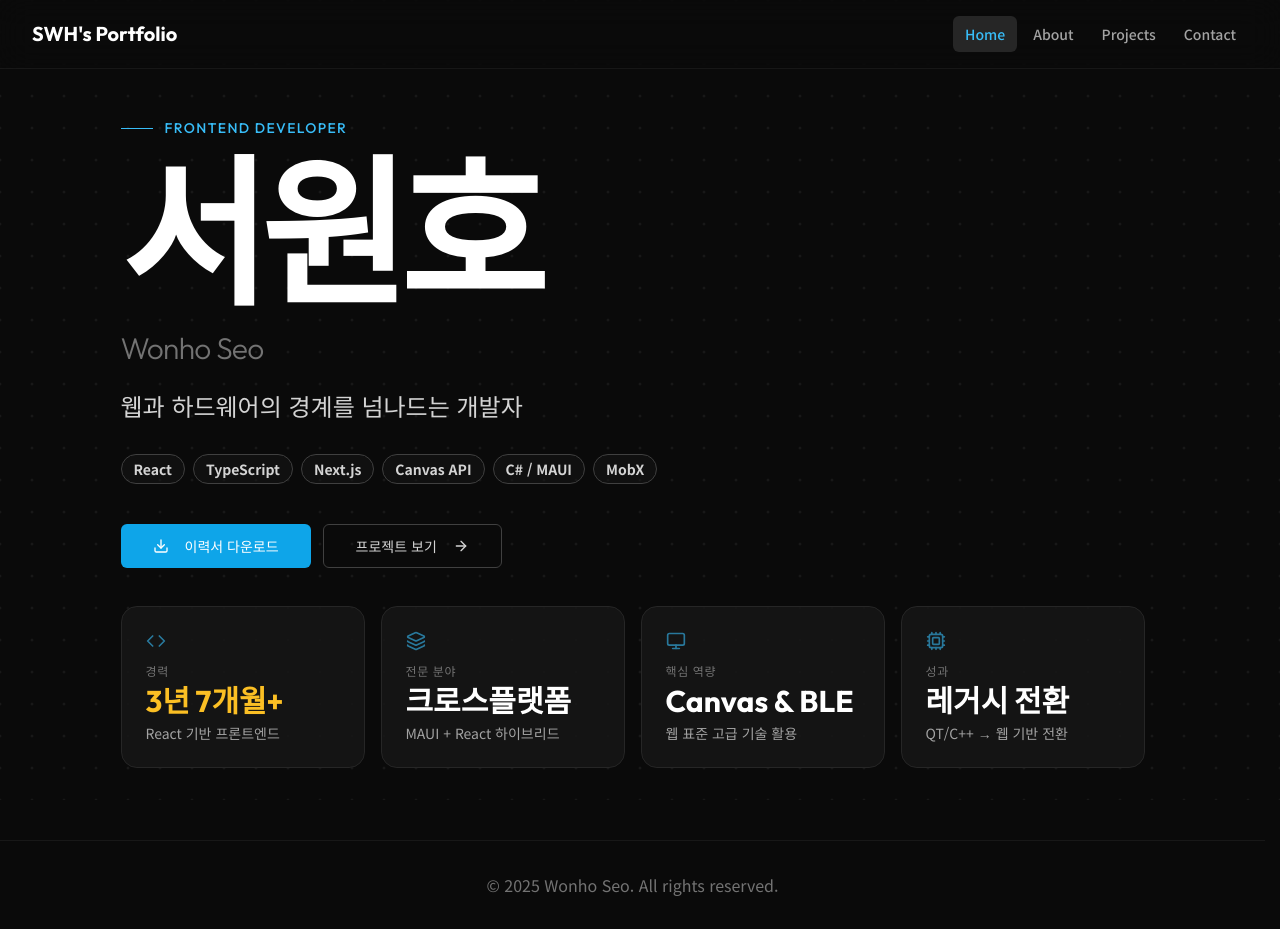
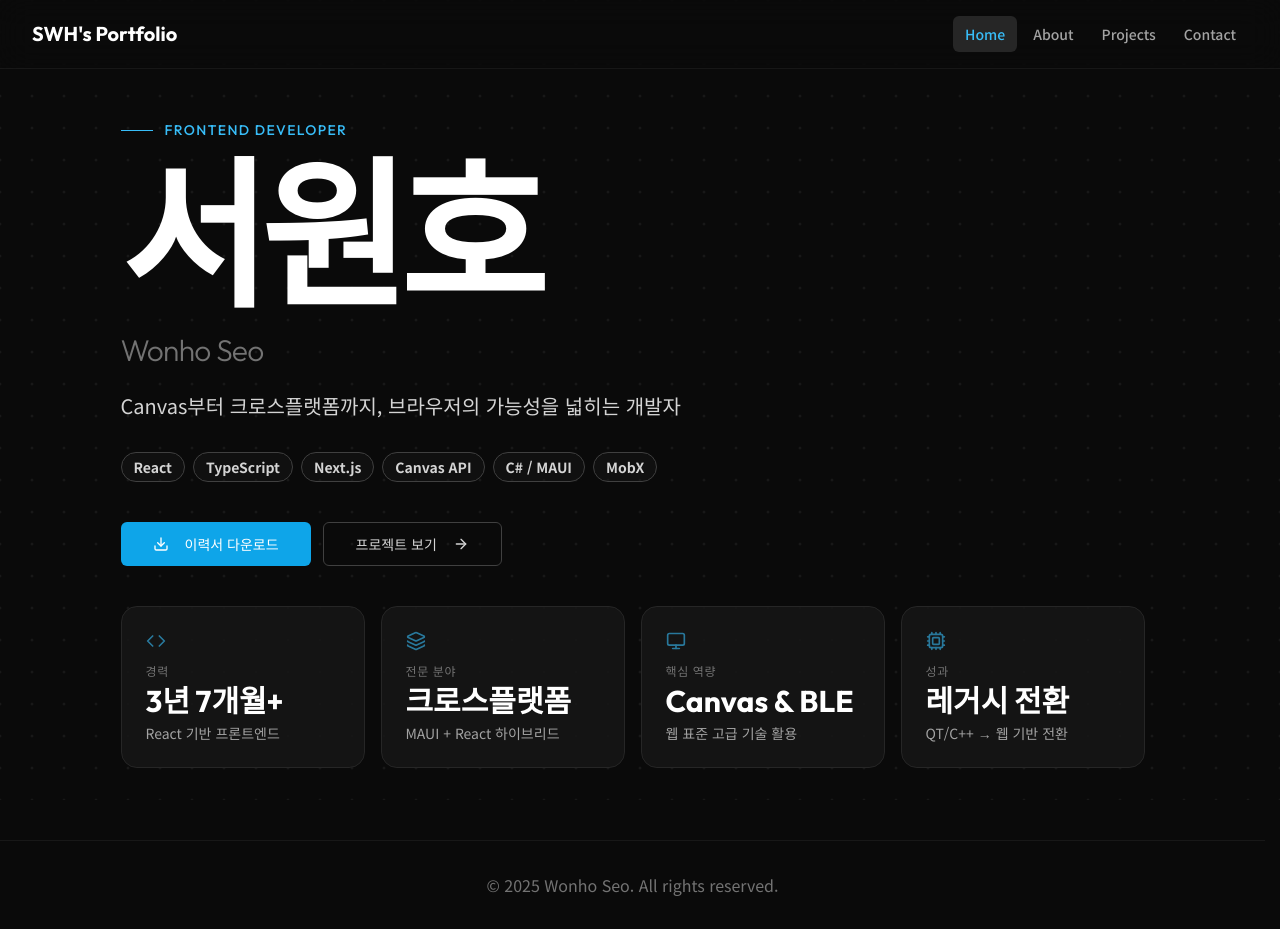
Before and after one commit to Wonho-SIML/siml-portfolio, a Next.js app: page / in a window 1280 px wide. Built offline with nearby package versions, Linux system fonts and the light colour scheme.

Commit message:
Fix: 랜딩 페이지 피드백 반영   - 도트 그리드가 히어로 콘텐츠 영역에서도 동작하도록 pointer-events 투과 처리   - 히어로 카피 변경 및 폰트 크기 축소 (text-lg md:text-xl)   - 하이라이트 카드 amber 색상 통일 (전부 hover 시 전환)

```diff
--- a/app/page.tsx
+++ b/app/page.tsx
@@ -52,7 +52,7 @@ export default function Portfolio() {
         <InteractiveCanvas />
       </div>
 
-      <div className="container mx-auto px-4 relative z-10">
+      <div className="container mx-auto px-4 relative z-10 pointer-events-none">
         {/* Hero + Highlights in one viewport */}
         <section
           id="home"
@@ -84,12 +84,12 @@ export default function Portfolio() {
                 </p>
 
                 {/* One-liner */}
-                <p className="text-xl md:text-2xl text-neutral-300 max-w-2xl">
-                  웹과 하드웨어의 경계를 넘나드는 개발자
+                <p className="text-lg md:text-xl text-neutral-300 max-w-2xl">
+                  Canvas부터 크로스플랫폼까지, 브라우저의 가능성을 넓히는 개발자
                 </p>
 
                 {/* Tech badges */}
-                <div className="flex flex-wrap gap-2 pt-2">
+                <div className="flex flex-wrap gap-2 pt-2 pointer-events-auto">
                   {coreTech.map((tech) => (
                     <Badge
                       key={tech}
@@ -102,7 +102,7 @@ export default function Portfolio() {
                 </div>
 
                 {/* CTAs */}
-                <div className="flex flex-col sm:flex-row gap-3 pt-4">
+                <div className="flex flex-col sm:flex-row gap-3 pt-4 pointer-events-auto">
                   <Button
                     size="lg"
                     className="bg-sky-500 hover:bg-sky-600 text-white"
@@ -132,7 +132,7 @@ export default function Portfolio() {
           {/* Highlights - anchored to bottom of viewport */}
           <AnimatedSection className="pb-8">
             <div className="max-w-5xl mx-auto">
-              <div className="grid grid-cols-2 lg:grid-cols-4 gap-4">
+              <div className="grid grid-cols-2 lg:grid-cols-4 gap-4 pointer-events-auto">
                 {highlights.map((item, idx) => (
                   <AnimatedSection
                     key={item.label}
@@ -146,7 +146,7 @@ export default function Portfolio() {
                     <p className="text-xs text-neutral-500 uppercase tracking-wider mb-1">
                       {item.label}
                     </p>
-                    <p className={`font-display text-2xl md:text-3xl font-bold mb-1 transition-colors ${item.label === "경력" ? "text-amber-400" : "text-white group-hover:text-amber-400"}`}>
+                    <p className="font-display text-2xl md:text-3xl font-bold mb-1 transition-colors text-white group-hover:text-amber-400">
                       {item.value}
                     </p>
                     <p className="text-sm text-neutral-400">
```
